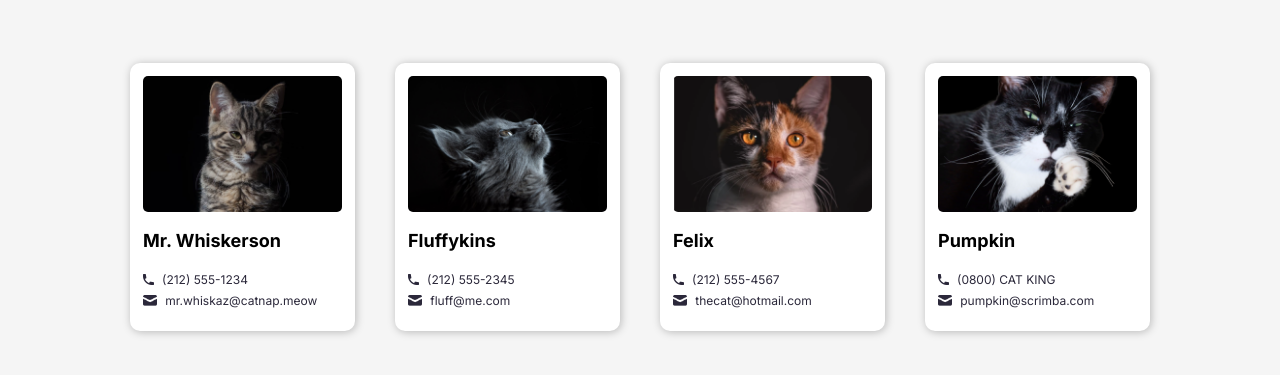
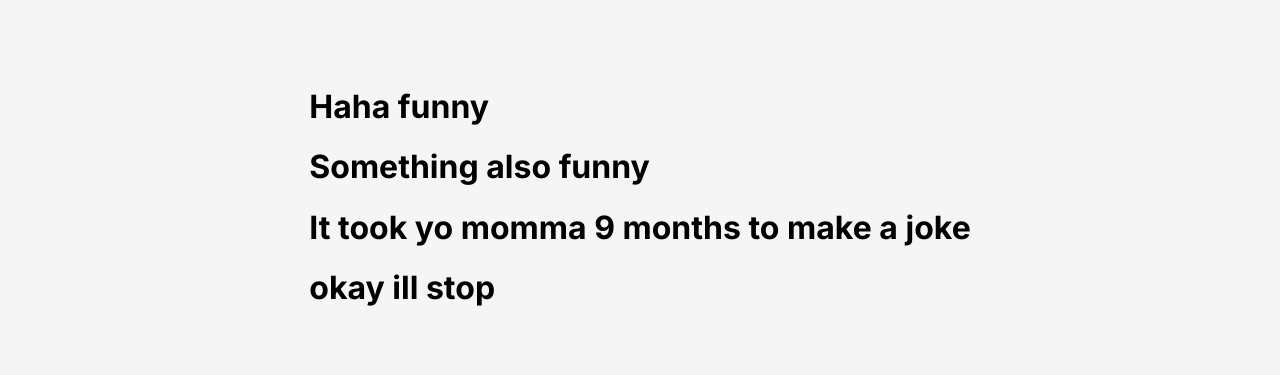
Before and after one commit to timmyd4/Data-Driven-React, a React (Vite) app: page / in a window 1280 px wide. Shown: the part 203-578 px from the top of the page. Built offline with nearby package versions, Linux system fonts and the light colour scheme.

Commit message:
finished jokes

```diff
--- /dev/null
+++ b/Challenges/Ch8/Ch8App.jsx
@@ -0,0 +1,38 @@
+/**
+ * Challenge: create a page that displays your favorite jokes
+ * - Create a Joke component in its own file.
+ * - Import and render 4-5 <Joke /> components
+ * - Each Joke should receive a "setup" prop and a "punchline" prop
+ *   and render those however you'd like
+ * - Use your favorite 2-part jokes (setup & punchline), or check
+ *   jokes.md file for some examples.
+ *
+ * EXTRA CREDIT:
+ * Some jokes are only a punchline with no setup:
+ *
+ * E.g.: "It’s hard to explain puns to kleptomaniacs because
+ * they always take things literally."
+ *
+ * If you don't pass in a "question" prop, how might you make it only
+ * show the punchline?
+ */
+import Joke from "./Ch8Joke.jsx";
+
+export default function App() {
+    return (
+        <>
+            <Joke
+                newJoke="Haha funny"
+            />
+            <Joke
+                newJoke="Something also funny"
+            />
+            <Joke
+                newJoke="It took yo momma 9 months to make a joke"
+            />
+            <Joke
+                newJoke="okay ill stop"
+            />
+        </>
+    )
+}
--- /dev/null
+++ b/Challenges/Ch8/Ch8Joke.jsx
@@ -0,0 +1,4 @@
+export default function Jokes(props)
+{
+    return(<h1>{props.newJoke}</h1>);
+}
```
Also changed, not shown: index.jsx (+8 -3 lines).
